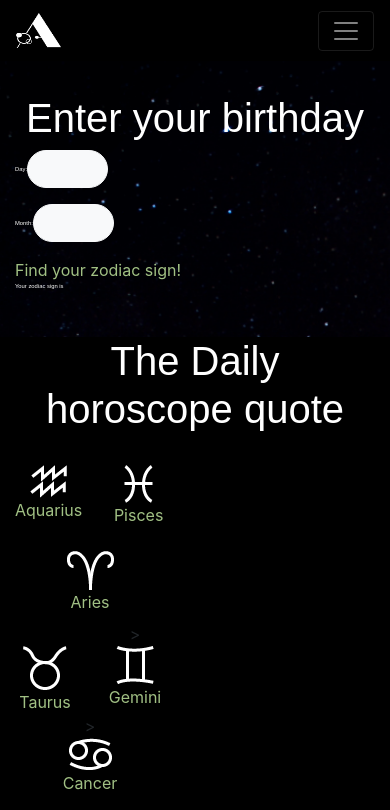
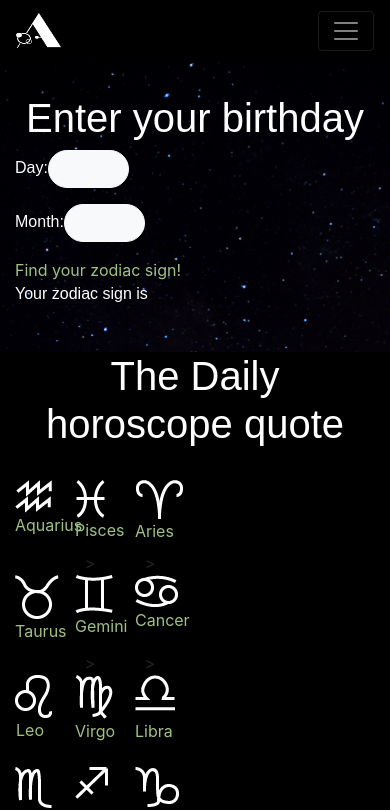
Before and after one commit to aleyyana/aurora, a Vue app: page /horoscope in a window 390 px wide. Shown: the top 810 px of the page. Built offline with nearby package versions, Linux system fonts and the light colour scheme; no server answers; a web font is replaced by a local one.

Commit message:
responsive

```diff
--- a/src/assets/css/base.css
+++ b/src/assets/css/base.css
@@ -5,9 +5,9 @@
   --secondary-color:#767FB0;
   --accent-color:#A1C084;
   --header-size: 105vw;
-  --title-size:calc(1.5rem + 3vw);
-  --quote-size:3vw;
-  --undertitle-size: 1.5vw;
-  --content-size:1.5vw;
-  --author-size:1vw;
+  --title-size:6.2em;
+  --quote-size:2rem;
+  --undertitle-size: 1rem;
+  --content-size:1rem;
+  --author-size:0.8rem;
 }
--- a/src/views/AboutView.vue
+++ b/src/views/AboutView.vue
@@ -1,7 +1,7 @@
 <template>
   <div class="container">
       <div class="row">
-        <div class="col">
+        <div class="col-sm">
           <h3>About Aurora</h3>
           <p>Aurora is a website about astrology. It's mostly based on the sun sign, as you can see on the video.
             Aurora means "the dawn". Aurora is a natural light display in Earth's sky mainly in high latitude regions.
@@ -9,10 +9,10 @@
             Aurora want its user to have a bit of fun for a short amount of time. Here you can see what quote astrology has for you today
             and you'll be able to check your compatibility with everyone.  </p>
         </div>
-        <div class="col">
+        <div class="col-sm">
           <img src="../assets/img/logo_2.png" class="responsive" alt="">
         </div>
-        <div class="col">
+        <div class="col-sm">
           <h3>About Astrology</h3>
           <p> <span>"Astrology is a range of divinatory practices, recognized as pseudoscientific since the 18th century".</span>That's the definition
           Wikipedia made about it. But in reality, a lot of people think it's childish. But astrology is made for people who wants to have
@@ -85,7 +85,7 @@ export default{
 
 .responsive{
   height:auto;
-  max-width: 100%;
+  max-width: 80%;
 }
 
 .responsive_video{
--- a/src/views/HoroView.vue
+++ b/src/views/HoroView.vue
@@ -22,19 +22,19 @@
           <!-- check astro  -->
           <div class="col ">
               <div class="row">
-                  <div class="col col-sm col-xs-4 text-center">
+                  <div class="col-4 col-xs-6 text-center">
                     <br>
                   <img src="../assets/img/aquarius.png">
                     <br/>
                   <a class="signs" v-on:click="getQuote">Aquarius</a>
                   </div>
-                  <div class="col col-sm col-xs-4 text-center">
+                  <div class="col-4 col-xs-6 text-center">
                     <br>
                   <img src="../assets/img/pisces.png">
                     <br/>
                   <a class="signs" v-on:click="getQuote">Pisces</a>
                   </div>
-                  <div class="col col-sm col-xs-4 text-center">
+                  <div class="col-4 col-xs-6 text-center">
                     <br>
                   <img src="../assets/img/aries.png">
                     <br/>
@@ -42,20 +42,20 @@
                   </div>
               </div>
               <div class="row my-2">
-                  <div class="col col-sm col-xs-4 text-center">
+                  <div class="col-4 col-xs-6 text-center">
                     <br>
                   <img src="../assets/img/taurus.png">
                     <br/>
                   <a class="signs" v-on:click="getQuote">Taurus</a>
                   </div>
-                  <div class="col col-sm col-xs-4 text-center">
+                  <div class="col-4 col-xs-6 text-center">
   >
                   <br>
                   <img src="../assets/img/gemini.png">
                 <br/>
                   <a class="signs" v-on:click="getQuote">Gemini</a>
                 </div>
-                <div class="col col-sm col-xs-4 text-center">
+                <div class="col-4 col-xs-6 text-center">
   >
                   <br>
                   <img src="../assets/img/cancer.png">
@@ -64,20 +64,20 @@
                 </div>
               </div>
               <div class="row">
-                <div class="col col-sm col-xs-4 text-center">
+                <div class="col-4 col-xs-6 text-center">
                   <br>
                   <img src="../assets/img/leo.png">
                 <br/>
                   <a class="signs" v-on:click="getQuote">Leo</a>
                 </div>
-                <div class="col col-sm col-xs-4 text-center">
+                <div class="col-4 col-xs-6 text-center">
 >
                   <br>
                   <img src="../assets/img/virgo.png">
                 <br/>
                   <a class="signs" v-on:click="getQuote">Virgo</a>
                 </div>
-                <div class="col col-sm col-xs-4 text-center">
+                <div class="col-4 col-xs-6 text-center">
 >
                   <br>
                   <img class="pb-2" src="../assets/img/libra.png">
@@ -86,23 +86,23 @@
                 </div>
               </div>
               <div class="row">
-                <div class="col col-sm col-xs-4 text-center">
+                <div class="col-4 col-xs-6 text-center">
                   <br>
                   <img src="../assets/img/scorpio.png">
                 <br/>
                   <a class="signs" v-on:click="getQuote">Scorpio</a>
                 </div>
-                <div class="col col-sm col-xs-4 text-center">
+                <div class="col-4 col-xs-6 text-center">
                   <br>
                   <img class="pb-2" src="../assets/img/sagittarius.png">
                 <br>
-                  <a class="signs" v-on:click="getQuote">Sagittarius</a>
+                  <a class="signs" v-on:click="getQuote">Sagittarius </a>
                 </div>
-                <div class="col col-sm col-xs-4 text-center">
+                <div class="col-4 col-xs-6 text-center">
                   <br>
                   <img src="../assets/img/capricorn.png">
                 <br>
-                  <a class="signs" v-on:click="getQuote">Capricorn</a>
+                  <a class="signs" v-on:click="getQuote"> Capricorn </a>
                 </div>
               </div>
           </div>
@@ -110,8 +110,6 @@
           <div class="col">
 
             <QuoteComponent :quote="quote" />
-            <div class="button-container">
-            </div>
           </div>
         </div>
     </div>
@@ -131,7 +129,8 @@ export default {
           text:'Today'
         },
         quotes: []
-      }
+      },
+
     }
   },
 
```
Also changed, not shown: 1 other file (tests, documents, lock files or other folders).
